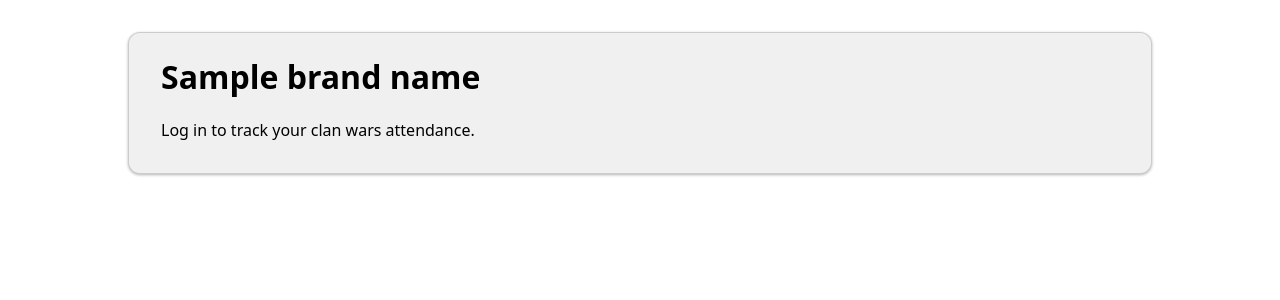
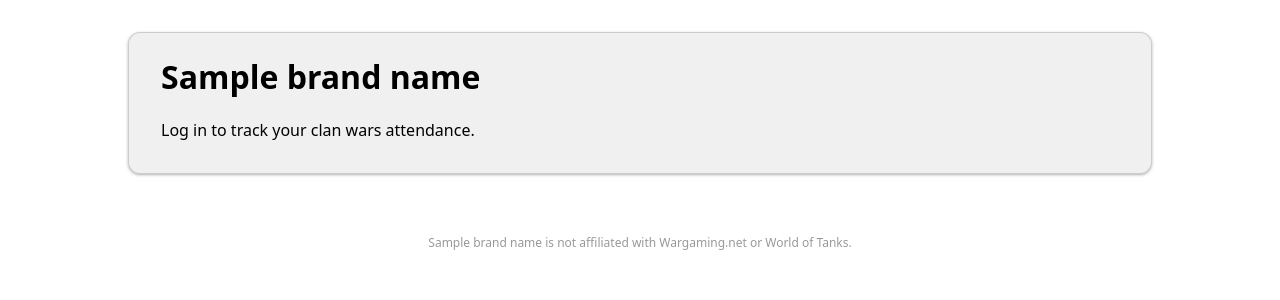
Before and after one commit to teng1m/clan-wars-payouts, a Python web app: template app/templates/home.html in a window 1280 px wide. Shown: the part 61-361 px from the top of the page. Run offline with Jinja, Linux system fonts and the light colour scheme; the template is opened without the code that fills it: most values are stand-ins (such as "Sample title", 1, 10 or a date in 2020).

Commit message:
added footer

```diff
--- a/app/static/style.css
+++ b/app/static/style.css
@@ -1,6 +1,13 @@
 :root {
     font-family: system-ui, sans-serif;
     color-scheme: light dark;
+}
+
+.site-footer {
+    text-align: center;
+    font-size: 0.75rem;
+    opacity: 0.4;
+    padding: 1rem 2rem 1.5rem;
 }
 
 body {
--- a/app/templates/layout.html
+++ b/app/templates/layout.html
@@ -26,5 +26,8 @@
             </div>
         </header>
         <main>{% block content %}{% endblock %}</main>
+        <footer class="site-footer">
+            <p>{{ brand_name }} is not affiliated with Wargaming.net or World of Tanks.</p>
+        </footer>
     </body>
 </html>
```
